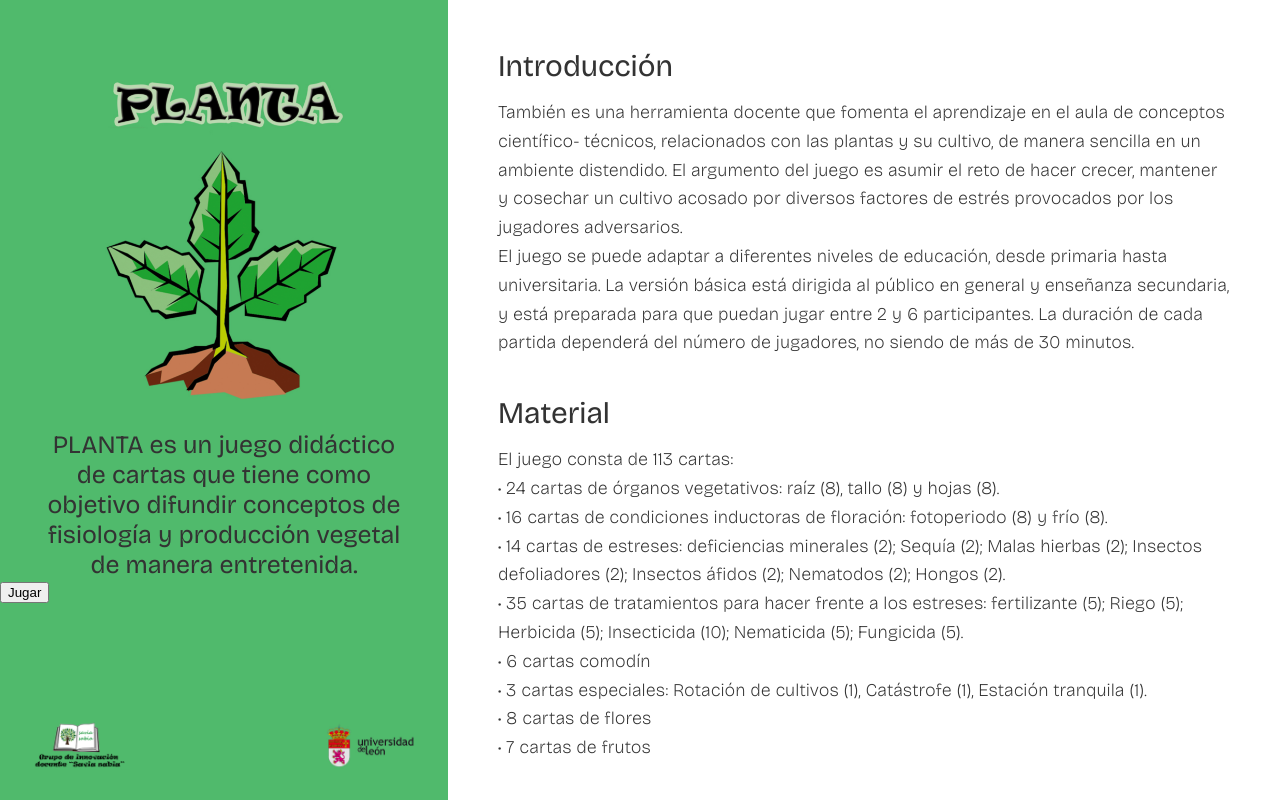
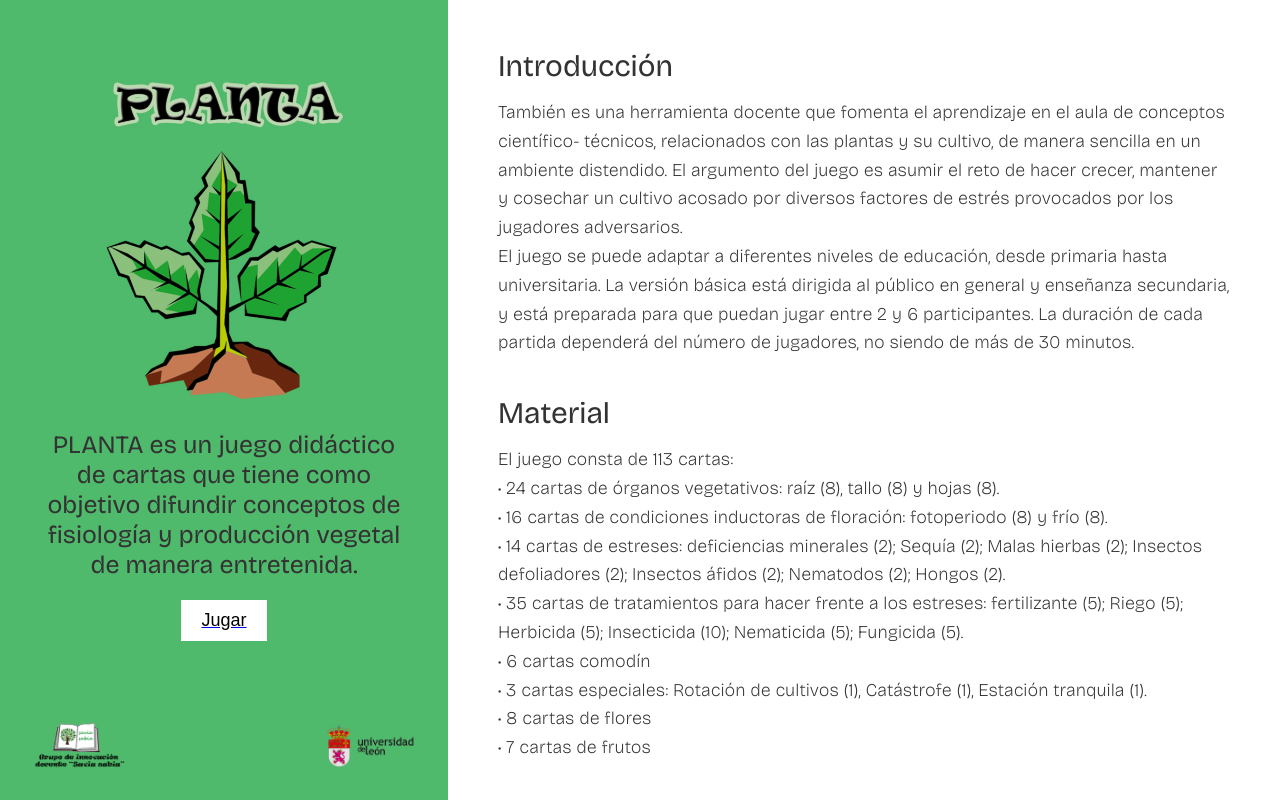
Before and after one commit to guiyens/PlantsGameClient, a Vue app: page / in a window 1280 px wide. Built offline with nearby package versions, Linux system fonts and the light colour scheme.

Commit message:
recover button style

```diff
--- a/src/views/HomeView.vue
+++ b/src/views/HomeView.vue
@@ -110,7 +110,7 @@ const texts = ref([
         fisiología y producción vegetal de manera entretenida.
       </p>
       <router-link to="/game">
-        <button>Jugar</button>
+        <button class="play-button">Jugar</button>
       </router-link>
       <img class="logo2" src="@/assets/images/logo2.png" alt="" />
       <img class="logo1" src="@/assets/images/logo1.png" alt="" />
```
